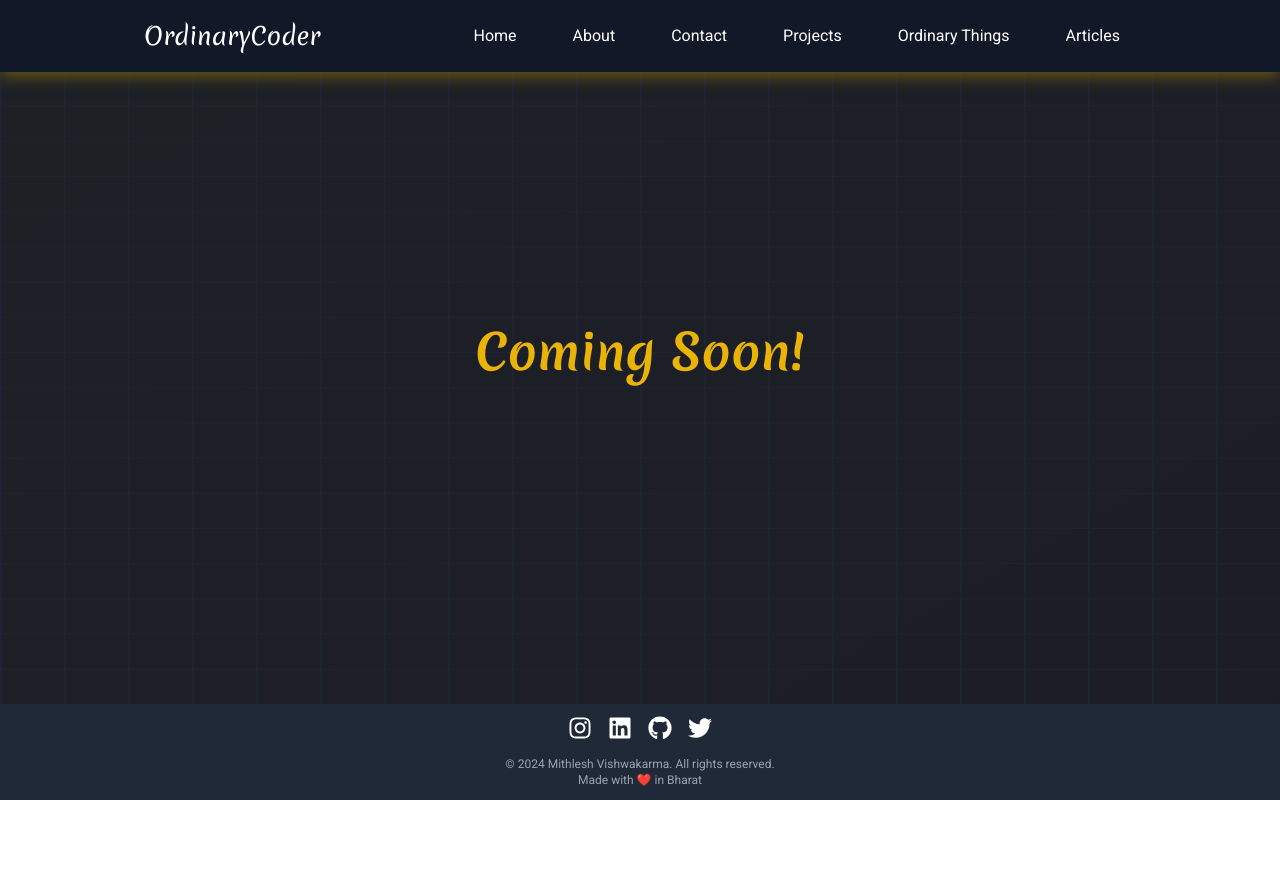
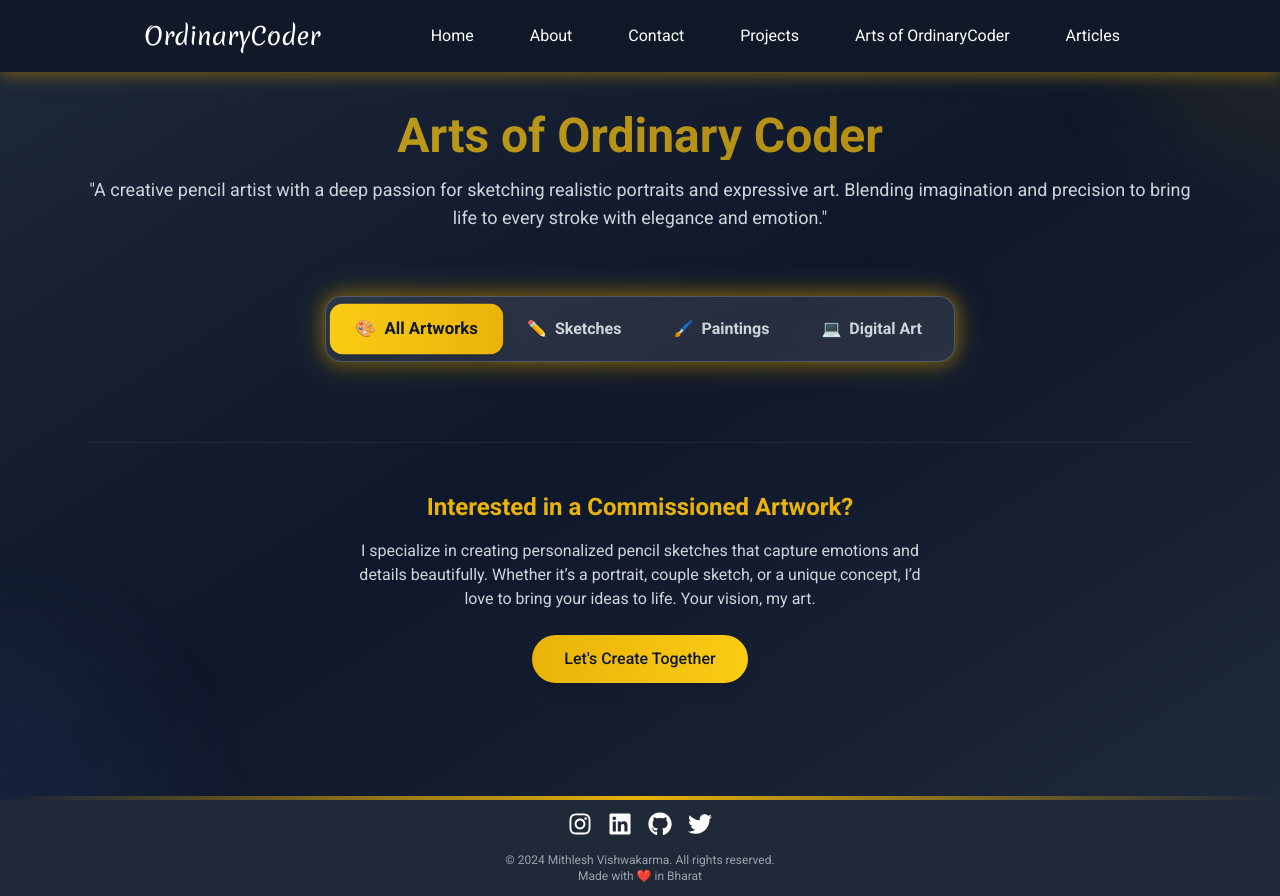
Before and after one commit to mithlesh-vishwakarma/upgraded_portfolio, a React (Vite) app in the folder vite-project/: page /ordinary-things in a window 1280 px wide. Before the commit the page ends 800 px from the top, so only its background shows below. Built offline with nearby package versions, Linux system fonts and the light colour scheme.

Commit message:
`Refactor OrdinaryThings page: update layout, add category filter, and artwork grid`

```diff
--- a/vite-project/src/components/Header.tsx
+++ b/vite-project/src/components/Header.tsx
@@ -13,7 +13,7 @@ const Header: React.FC = () => {
     { label: 'About', href: '/about' },
     { label: 'Contact', href: '/contact' },
     { label: 'Projects', href: '/projects' },
-    { label: 'Ordinary Things', href: '/ordinary-things' },
+    { label: 'Arts of OrdinaryCoder', href: '/ordinary-things' },
     { label: 'Articles', href: '/articles' },
   ];
 
--- a/vite-project/src/pages/OrdinaryThings.tsx
+++ b/vite-project/src/pages/OrdinaryThings.tsx
@@ -1,96 +1,225 @@
-// import { motion } from 'framer-motion';
-// import BackgroundPattern from '../components/BackgroundPattern';
-import ComingSoon from '../components/ComingSoon';
+import React, { useState, useEffect } from 'react';
 
 const OrdinaryThings = () => {
-//   const projects = [
-//     {
-//       title: 'E-Commerce Platform',
-//       description: 'A full-stack e-commerce solution with React and Node.js',
-//       image: 'https://source.unsplash.com/600x400?ecommerce',
-//       tags: ['React', 'Node.js', 'MongoDB', 'Express']
-//     },
-//     {
-//       title: 'Social Media Dashboard',
-//       description: 'Analytics dashboard for social media management',
-//       image: 'https://source.unsplash.com/600x400?dashboard',
-//       tags: ['Vue.js', 'Firebase', 'Tailwind CSS']
-//     },
-//     {
-//       title: 'Mobile Fitness App',
-//       description: 'Cross-platform fitness tracking application',
-//       image: 'https://source.unsplash.com/600x400?fitness',
-//       tags: ['React Native', 'TypeScript', 'Redux']
-//     }
-//   ];
+  const [selectedCategory, setSelectedCategory] = useState('all');
+  const [isLoaded, setIsLoaded] = useState(false);
+
+  useEffect(() => {
+    setIsLoaded(true);
+  }, []);
+
+  // Sample art data - replace with your actual artworks
+  const artworks = [
+    {
+      id: 1,
+      title: 'Urban Sketches',
+      category: 'sketches',
+      image: 'https://images.unsplash.com/photo-1578662996442-48f60103fc96?w=600&h=800&fit=crop',
+      description: 'Pen and ink sketches of city life',
+      medium: 'Pen & Ink',
+      year: '2024'
+    },
+    {
+      id: 2,
+      title: 'Digital Portrait',
+      category: 'digital',
+      image: 'https://images.unsplash.com/photo-1571115764595-644a1f56a55c?w=600&h=800&fit=crop',
+      description: 'Digital art portrait with vibrant colors',
+      medium: 'Digital',
+      year: '2024'
+    },
+    {
+      id: 3,
+      title: 'Nature Study',
+      category: 'paintings',
+      image: 'https://images.unsplash.com/photo-1578662996442-48f60103fc96?w=600&h=800&fit=crop',
+      description: 'Watercolor study of natural forms',
+      medium: 'Watercolor',
+      year: '2023'
+    },
+    {
+      id: 4,
+      title: 'Character Design',
+      category: 'sketches',
+      image: 'https://images.unsplash.com/photo-1571115764595-644a1f56a55c?w=600&h=800&fit=crop',
+      description: 'Original character concept art',
+      medium: 'Pencil',
+      year: '2024'
+    },
+    {
+      id: 5,
+      title: 'Abstract Expression',
+      category: 'paintings',
+      image: 'https://images.unsplash.com/photo-1578662996442-48f60103fc96?w=600&h=800&fit=crop',
+      description: 'Abstract acrylic painting',
+      medium: 'Acrylic',
+      year: '2023'
+    },
+    {
+      id: 6,
+      title: 'Digital Landscape',
+      category: 'digital',
+      image: 'https://images.unsplash.com/photo-1571115764595-644a1f56a55c?w=600&h=800&fit=crop',
+      description: 'Surreal digital landscape',
+      medium: 'Digital',
+      year: '2024'
+    }
+  ];
+
+  const categories = [
+    { id: 'all', name: 'All Artworks', icon: '🎨' },
+    { id: 'sketches', name: 'Sketches', icon: '✏️' },
+    { id: 'paintings', name: 'Paintings', icon: '🖌️' },
+    { id: 'digital', name: 'Digital Art', icon: '💻' }
+  ];
+
+  const filteredArtworks = selectedCategory === 'all'
+    ? artworks
+    : artworks.filter(art => art.category === selectedCategory);
 
   return (
-    // <div className="h-[calc(100vh)] bg-gray-900 text-white overflow-hidden relative">
-    //   {/* Background Pattern */}
-    //   <BackgroundPattern />
+    <div className="min-h-screen bg-gradient-to-br from-slate-800 via-slate-900 to-slate-800 text-white font-roboto">
+      {/* Animated Background Elements */}
+      {/* <div className="absolute inset-0 overflow-hidden">
+        <div className="absolute top-20 left-10 w-32 h-32 bg-yellow-500/10 rounded-full blur-xl animate-pulse"></div>
+        <div className="absolute bottom-20 right-10 w-48 h-48 bg-yellow-400/5 rounded-full blur-2xl animate-pulse delay-1000"></div>
+        <div className="absolute top-1/2 left-1/4 w-24 h-24 bg-yellow-300/10 rounded-full blur-lg animate-pulse delay-500"></div>
+      </div> */}
 
-    //   <div className="container mx-auto h-full overflow-y-auto px-8 scrollbar-hide relative z-10">
-    //     {/* Page Title */}
-    //     <motion.div
-    //       initial={{ opacity: 0, y: 20 }}
-    //       animate={{ opacity: 1, y: 0 }}
-    //       transition={{ duration: 0.5 }}
-    //       className="pt-16 pl-8"
-    //     >
-    //       <h1 className="text-5xl font-bold mb-4">
-    //         My <span className="text-yellow-500">Projects</span>
-    //       </h1>
-    //       <div className="w-32 h-1 bg-yellow-500 mx-auto"></div>
-    //     </motion.div>
+      <div className="relative z-10 max-w-6xl mx-auto px-6 pt-28 pb-16">
+        {/* Header Section */}
+        <div className={`text-center mb-16 transition-all duration-1000 transform ${isLoaded ? "translate-y-0 opacity-100" : "translate-y-10 opacity-0"}`}>
+          <h1 className="text-4xl md:text-5xl font-bold mb-4 bg-gradient-to-r from-yellow-400 to-yellow-500 bg-clip-text text-transparent animate-pulse">
+            Arts of Ordinary Coder
+          </h1>
+          <p className="text-gray-300 text-sm lg:text-lg leading-relaxed mb-6 md:mb-8 text-center max-w-full">
+            "A creative pencil artist with a deep passion for sketching realistic portraits and expressive art. Blending imagination and precision to bring life to every stroke with elegance and emotion."
+          </p>
+        </div>
 
-    //     {/* Projects Grid */}
-    //     <div className="grid grid-cols-1 md:grid-cols-2 lg:grid-cols-3 gap-8 mt-12">
-    //       {projects.map((project, index) => (
-    //         <motion.div
-    //           key={index}
-    //           initial={{ opacity: 0, y: 20 }}
-    //           animate={{ opacity: 1, y: 0 }}
-    //           transition={{ duration: 0.5, delay: index * 0.1 }}
-    //           className="bg-gray-800 rounded-lg overflow-hidden group"
-    //         >
-    //           <div className="relative overflow-hidden">
-    //             <img
-    //               src={project.image}
-    //               alt={project.title}
-    //               className="w-full h-48 object-cover transition-transform duration-300 group-hover:scale-110"
-    //             />
-    //             <div className="absolute inset-0 bg-gradient-to-t from-black/60 to-transparent opacity-0 group-hover:opacity-100 transition-opacity duration-300"></div>
-    //           </div>
-    //           <div className="p-6">
-    //             <h3 className="text-xl font-semibold mb-2 text-yellow-500">
-    //               {project.title}
-    //             </h3>
-    //             <p className="text-gray-400 mb-4">{project.description}</p>
-    //             <div className="flex flex-wrap gap-2">
-    //               {project.tags.map((tag, tagIndex) => (
-    //                 <span
-    //                   key={tagIndex}
-    //                   className="px-3 py-1 bg-gray-700 rounded-full text-sm text-yellow-500"
-    //                 >
-    //                   {tag}
-    //                 </span>
-    //               ))}
-    //             </div>
-    //             <motion.button
-    //               whileHover={{ scale: 1.05 }}
-    //               whileTap={{ scale: 0.95 }}
-    //               className="mt-4 px-6 py-2 bg-yellow-500 text-gray-900 rounded-full font-medium hover:bg-yellow-400 transition-colors"
-    //             >
-    //               View Project
-    //             </motion.button>
-    //           </div>
-    //         </motion.div>
-    //       ))}
-    //     </div>
-    //   </div>
-    // </div>
+        {/* Category Filter Tabs */}
+        <div className="flex justify-center mb-12">
+          <div className="bg-white/10 backdrop-blur-md rounded-2xl p-2 border border-white/20 shadow-[0_0_15px_#6b5815,0_0_30px_#6b5815]">
+            <div className="flex space-x-1">
+              {categories.map((category) => (
+                <button
+                  key={category.id}
+                  onClick={() => setSelectedCategory(category.id)}
+                  className={`flex items-center gap-2 px-6 py-3 rounded-xl font-semibold transition-all duration-300 transform ${
+                    selectedCategory === category.id
+                      ? 'bg-gradient-to-r from-yellow-400 to-yellow-500 text-slate-900 shadow-lg scale-105'
+                      : 'text-gray-300 hover:text-yellow-400 hover:bg-white/5 hover:scale-105'
+                  }`}
+                >
+                  <span>{category.icon}</span>
+                  <span className="hidden sm:inline">{category.name}</span>
+                </button>
+              ))}
+            </div>
+          </div>
+        </div>
 
-    <> <ComingSoon /></>
+        {/* Content */}
+        {/* <div className="bg-white/5 backdrop-blur-xl rounded-3xl p-8 md:p-12 border border-white/10 shadow-2xl min-h-[600px]"> */}
+          {/* Artworks Grid */}
+          {/* <div className="grid grid-cols-1 md:grid-cols-2 lg:grid-cols-3 gap-8"> */}
+            {/* {filteredArtworks.map((artwork, index) => (
+              <div
+                key={artwork.id}
+                className={`group cursor-pointer transition-all duration-700 ${
+                  isLoaded ? 'opacity-100 translate-y-0' : 'opacity-0 translate-y-10'
+                }`}
+                style={{ transitionDelay: `${index * 150 + 600}ms` }}
+              >
+                <div className="bg-white/5 backdrop-blur-xl rounded-2xl overflow-hidden border border-white/10 hover:border-yellow-400/30 hover:shadow-2xl hover:transform hover:scale-105 transition-all duration-300 flex flex-col h-full"> */}
+                  {/* Image Container */}
+                  {/* <div className="relative overflow-hidden aspect-[4/5]">
+                    <img
+                      src={artwork.image}
+                      alt={artwork.title}
+                      className="w-full h-full object-cover transition-transform duration-700 group-hover:scale-110"
+                    />
+                    <div className="absolute inset-0 bg-gradient-to-t from-slate-900/80 via-transparent to-transparent opacity-0 group-hover:opacity-100 transition-opacity duration-500"></div>
+                     */}
+                    {/* Overlay Content */}
+                    {/* <div className="absolute bottom-4 left-4 right-4 transform translate-y-4 group-hover:translate-y-0 opacity-0 group-hover:opacity-100 transition-all duration-500">
+                      <div className="flex justify-between items-end">
+                        <div>
+                          <span className="inline-block px-3 py-1 bg-yellow-500 text-slate-900 text-xs font-medium rounded-full mb-2">
+                            {artwork.medium}
+                          </span>
+                          <p className="text-gray-300 text-sm">
+                            {artwork.description}
+                          </p>
+                        </div>
+                        <span className="text-yellow-500 font-medium text-sm">
+                          {artwork.year}
+                        </span>
+                      </div>
+                    </div>
+                  </div> */}
+
+                  {/* Card Content */}
+                  {/* <div className="p-6">
+                    <h3 className="text-xl font-bold mb-2 text-white group-hover:text-yellow-500 transition-colors duration-300">
+                      {artwork.title}
+                    </h3>
+                    <div className="flex justify-between items-center">
+                      <span className="text-gray-400 text-sm capitalize">
+                        {artwork.category}
+                      </span>
+                      <div className="w-8 h-8 rounded-full bg-yellow-500/20 flex items-center justify-center group-hover:bg-yellow-500 transition-colors duration-300">
+                        <span className="text-yellow-500 group-hover:text-slate-900 text-sm">→</span>
+                      </div>
+                    </div> */}
+
+                    {/* Animated underline effect */}
+                    {/* <div className="mt-4 h-0.5 bg-gradient-to-r from-yellow-400 to-transparent opacity-0 group-hover:opacity-100 transition-opacity duration-300"></div>
+                  </div>
+                </div>
+              </div>
+            ))}
+          </div> */}
+
+          {/* Empty State */}
+          {/* {filteredArtworks.length === 0 && (
+            <div className="text-center py-16">
+              <div className="text-6xl mb-4">🎭</div>
+              <h3 className="text-2xl font-bold mb-2 text-gray-300">No artworks found</h3>
+              <p className="text-gray-400">Try selecting a different category.</p>
+            </div>
+          )}
+        </div> */}
+
+        {/* Footer Section */}
+       <div className={`text-center mt-20 py-12 border-t border-slate-800 transition-all duration-1000 delay-1000 ${isLoaded ? 'opacity-100 translate-y-0' : 'opacity-0 translate-y-10'}`}>
+  <h3 className="text-2xl font-bold mb-4 text-yellow-500">
+    Interested in a Commissioned Artwork?
+  </h3>
+  <p className="text-gray-300 mb-6 max-w-xl mx-auto">
+    I specialize in creating personalized pencil sketches that capture emotions and details beautifully.
+    Whether it’s a portrait, couple sketch, or a unique concept, I’d love to bring your ideas to life.
+    Your vision, my art.
+  </p>
+  <a href="/contact">
+    <button className="px-8 py-3 bg-gradient-to-r from-yellow-500 to-yellow-400 text-slate-900 font-medium rounded-full hover:from-yellow-400 hover:to-yellow-300 transition-all duration-300 transform hover:scale-105 shadow-lg hover:shadow-xl">
+      Let's Create Together
+    </button>
+  </a>
+</div>
+
+      </div>
+
+      {/* Background Decorations */}
+      <div className="fixed inset-0 overflow-hidden pointer-events-none">
+        <div className="absolute -top-40 -right-40 w-80 h-80 bg-yellow-400/10 rounded-full blur-3xl animate-pulse"></div>
+        <div className="absolute -bottom-40 -left-40 w-80 h-80 bg-blue-400/10 rounded-full blur-3xl animate-pulse"></div>
+      </div>
+
+      {/* Decorative Elements */}
+      <div className="absolute top-0 left-0 w-full h-1 bg-gradient-to-r from-transparent via-yellow-500 to-transparent"></div>
+      <div className="absolute bottom-0 left-0 w-full h-1 bg-gradient-to-r from-transparent via-yellow-500 to-transparent"></div>
+    </div>
   );
 };
 
```
